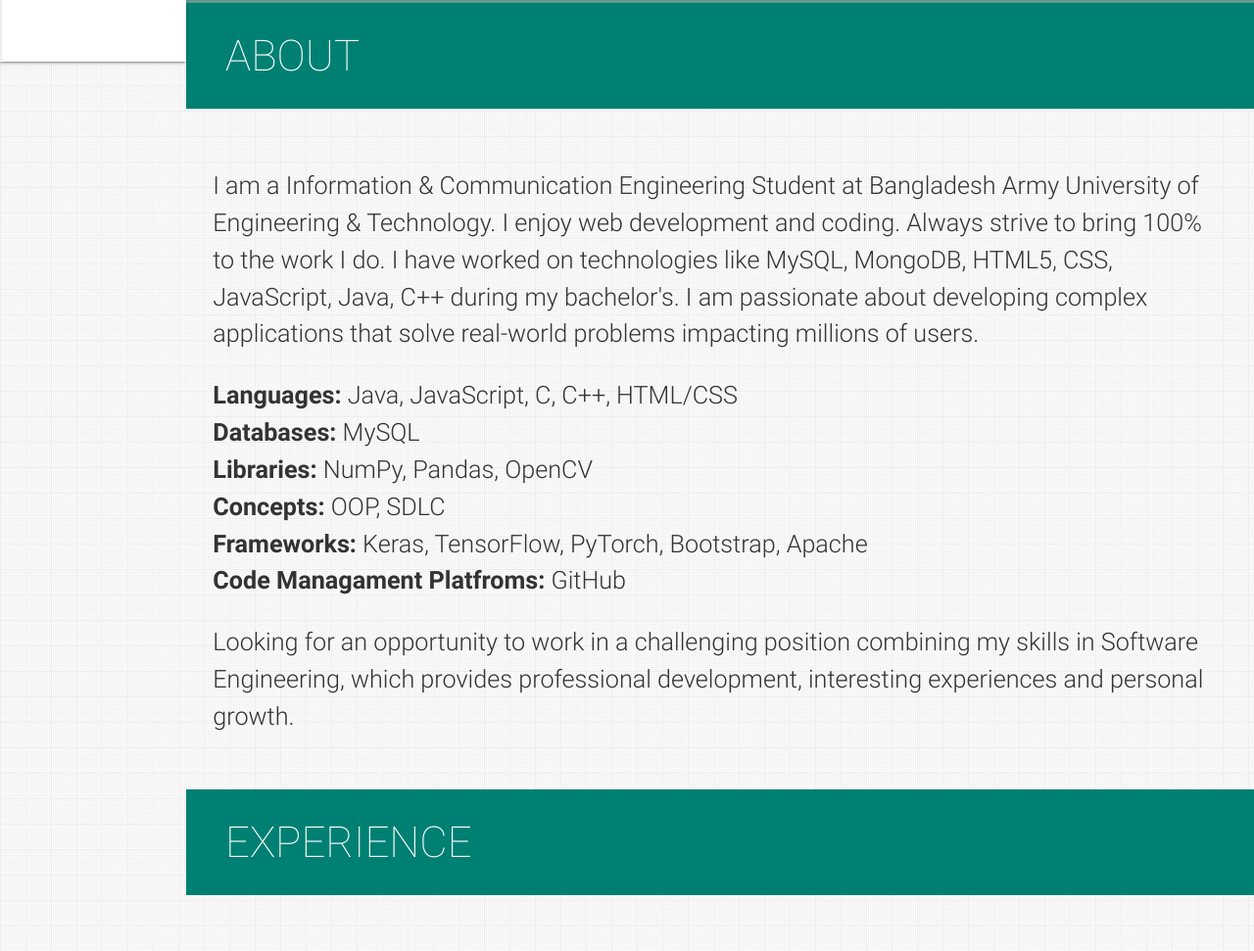
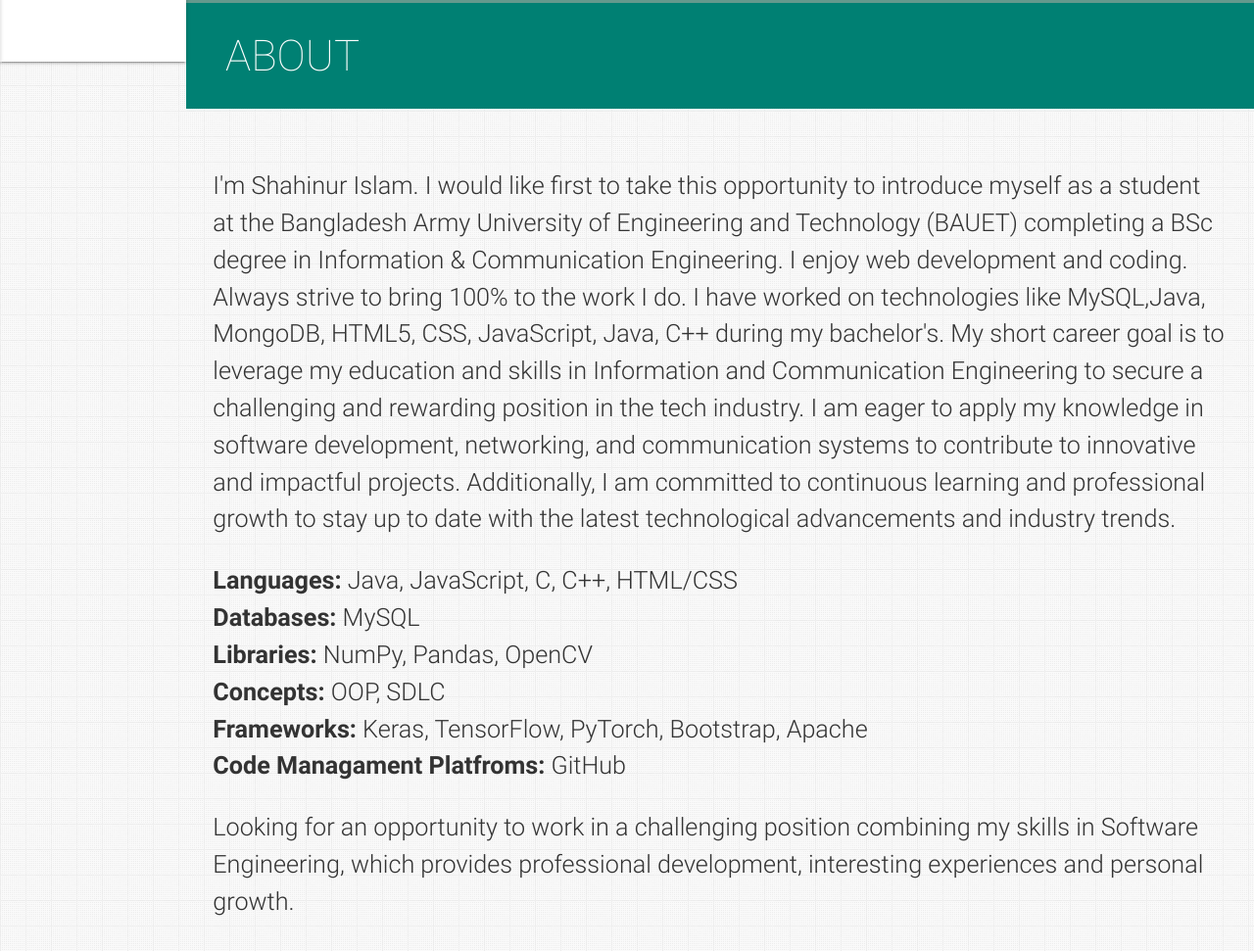
Before and after one commit to emamulmursalin47/Portfolio_website, a plain HTML site: page index.html in a window 1280 px wide. Shown: the part 797-1768 px from the top of the page at 98% size. Drawn offline with nearby package versions, Linux system fonts and the light colour scheme.

Commit message:
Initial commit

```diff
--- a/index.html
+++ b/index.html
@@ -209,11 +209,19 @@
           </h2>
         </blockquote> -->
         <p>
-          I am a Information & Communication Engineering Student at Bangladesh Army University of Engineering & Technology. I enjoy web development and coding. Always strive to bring 100% to the work I do.
+          I'm Shahinur Islam. I would like first to take this opportunity to introduce myself as a student at the Bangladesh Army University of Engineering and Technology (BAUET) completing a BSc degree in Information & Communication Engineering. I enjoy web development and coding. Always strive to bring 100% to the work I do.
 
-          I have worked on technologies like MySQL, MongoDB, HTML5, CSS, JavaScript, Java, C++ during my bachelor's.
+          I have worked on technologies like MySQL,Java, MongoDB, HTML5, CSS, JavaScript, Java, C++ during my bachelor's.
 
-          I am passionate about developing complex applications that solve real-world problems impacting millions of users.
+          My short career goal is to leverage my education and
+          skills in Information and Communication Engineering to
+          secure a challenging and rewarding position in the tech
+          industry. I am eager to apply my knowledge in software
+          development, networking, and communication systems
+          to contribute to innovative and impactful projects.
+          Additionally, I am committed to continuous learning and
+          professional growth to stay up to date with the latest
+          technological advancements and industry trends.
         </p>
         <p>
           <ul>
```
